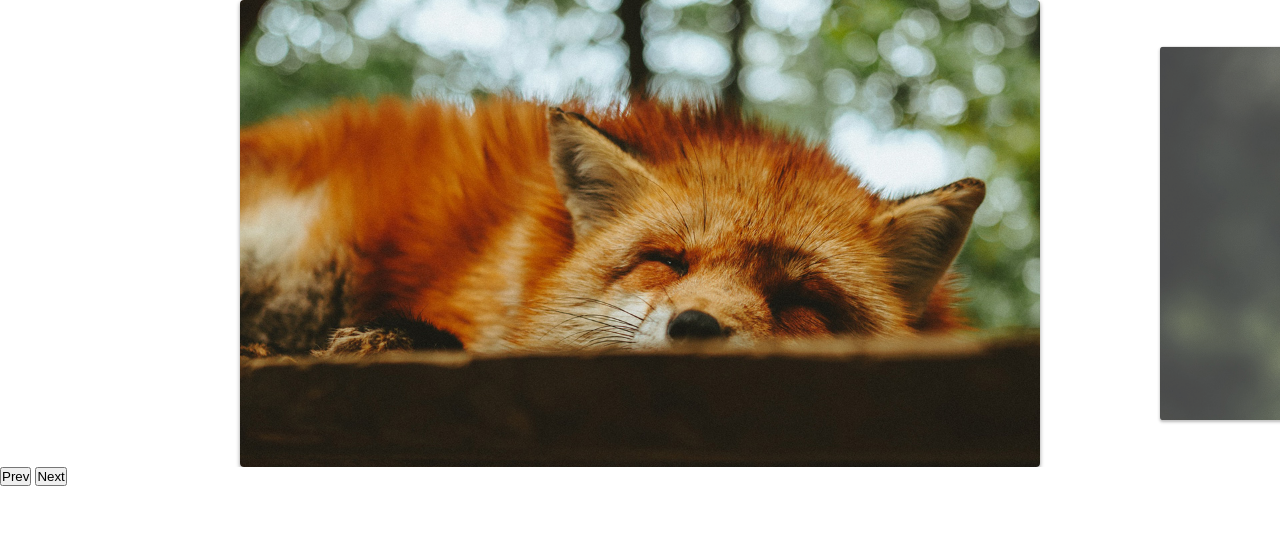
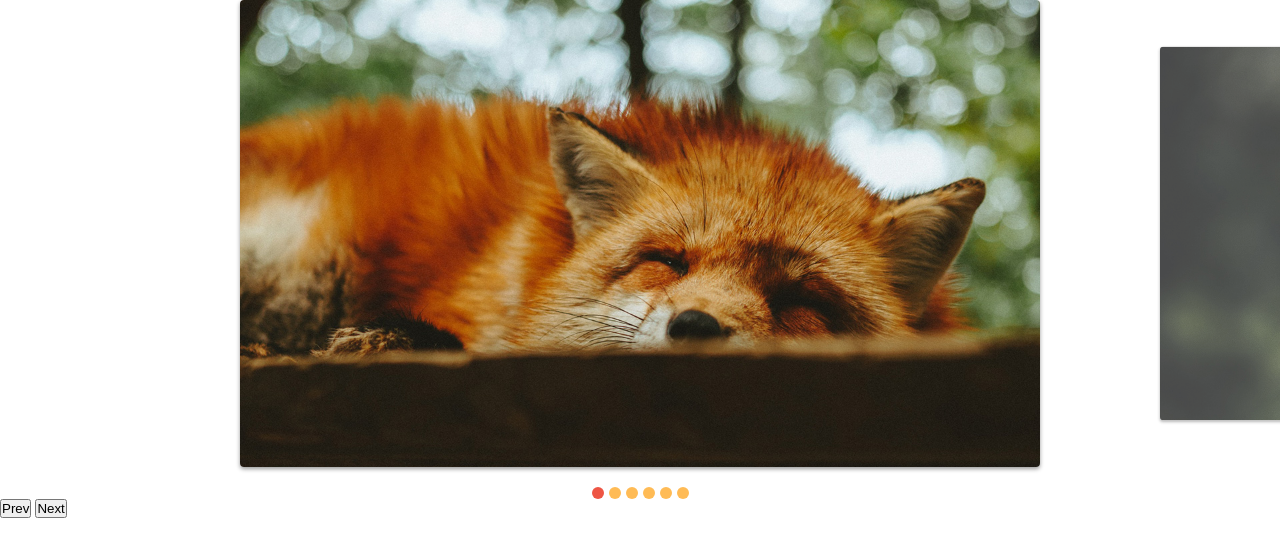
Before and after one commit to YuriSouzaDev/slide, a plain HTML site: page index.html in a window 1280 px wide. Drawn offline with Linux system fonts and the light colour scheme.

Commit message:
adicionado paginacao por slide

```diff
--- a/css/style.css
+++ b/css/style.css
@@ -44,3 +44,26 @@ img {
   opacity: 1;
   transform: scale(1);
 }
+
+[data-control="slide"] {
+  display: flex;
+  justify-content: center;
+  margin-top: 20px;
+  gap: 5px;
+}
+
+[data-control="slide"] li a {
+  display: block;
+  width: 12px;
+  height: 12px;
+  background: #fb5;
+  border-radius: 50%;
+  overflow: hidden;
+  text-indent: -999px;
+  cursor: pointer;
+}
+
+[data-control="slide"] li.active a,
+[data-control="slide"] li a:hover {
+  background: #e54;
+}
--- a/js/script.js
+++ b/js/script.js
@@ -3,4 +3,5 @@ import { SlideNav } from "./slide.js";
 const slide = new SlideNav(".slide", ".slide-wrapper");
 
 slide.init();
+slide.addControl();
 slide.addArrow(".prev", ".next");
--- a/js/slide.js
+++ b/js/slide.js
@@ -1,15 +1,16 @@
 import debounce from "./debounce.js";
 
 export class slide {
-  constructor(slide, wraper) {
+  constructor(slide, wrapper) {
     this.slide = document.querySelector(slide);
-    this.wraper = document.querySelector(wraper);
+    this.wrapper = document.querySelector(wrapper);
     this.dist = {
       finalPosition: 0,
       startX: 0,
       movement: 0,
     };
     this.activeClass = "active";
+    this.changeEvent = new Event("changeEvent");
   }
 
   transition(active) {
@@ -36,7 +37,7 @@ export class slide {
       this.dist.startX = event.changedTouches[0].clientX;
       movetype = "touchmove";
     }
-    this.wraper.addEventListener(movetype, this.onMove);
+    this.wrapper.addEventListener(movetype, this.onMove);
     this.transition(false);
   }
 
@@ -51,7 +52,7 @@ export class slide {
 
   onEnd(event) {
     const moveType = event.type === "mouseup" ? "mousemove" : "touchmove";
-    this.wraper.removeEventListener(moveType, this.onMove);
+    this.wrapper.removeEventListener(moveType, this.onMove);
     this.dist.finalPosition = this.dist.movePosition;
     this.transition(true);
     this.changeSlideOnEnd();
@@ -68,16 +69,16 @@ export class slide {
   }
 
   addSlideEvents() {
-    this.wraper.addEventListener("mousedown", this.onStart);
-    this.wraper.addEventListener("touchstart", this.onStart);
-    this.wraper.addEventListener("mouseup", this.onEnd);
-    this.wraper.addEventListener("touchend", this.onEnd);
+    this.wrapper.addEventListener("mousedown", this.onStart);
+    this.wrapper.addEventListener("touchstart", this.onStart);
+    this.wrapper.addEventListener("mouseup", this.onEnd);
+    this.wrapper.addEventListener("touchend", this.onEnd);
   }
 
   // slide configs
 
   slidePosition(slide) {
-    const margin = (this.wraper.offsetWidth - slide.offsetWidth) / 2;
+    const margin = (this.wrapper.offsetWidth - slide.offsetWidth) / 2;
     return -(slide.offsetLeft - margin);
   }
 
@@ -106,6 +107,7 @@ export class slide {
     this.slideIndexNav(index);
     this.dist.finalPosition = activesSlide.position;
     this.changeActiveClass();
+    this.wrapper.dispatchEvent(this.changeEvent);
   }
 
   // Ative class
@@ -161,6 +163,10 @@ export class slide {
 }
 
 export class SlideNav extends slide {
+  constructor(silde, wrapper) {
+    super(silde, wrapper);
+    this.bindControlEvents();
+  }
   // Cria interacao de botoes de nevegacao
   addArrow(prev, next) {
     this.prevElement = document.querySelector(prev);
@@ -173,4 +179,46 @@ export class SlideNav extends slide {
     this.prevElement.addEventListener("click", this.activePrevSlide);
     this.nextElement.addEventListener("click", this.activeNextSlide);
   }
+
+  createControl() {
+    const control = document.createElement("ul");
+    control.dataset.control = "slide";
+
+    this.slideArray.forEach((item, index) => {
+      control.innerHTML += `<li><a hfref='#slide${index + 1}'>${
+        index + 1
+      }</a></li>`;
+    });
+    this.wrapper.appendChild(control);
+    return control;
+  }
+
+  eventControl(item, index) {
+    item.addEventListener("click", (event) => {
+      event.preventDefault();
+      this.changeSlide(index);
+    });
+    this.wrapper.addEventListener("changeEvent", this.activeControlItem);
+  }
+
+  activeControlItem() {
+    this.controlArray.forEach((item) =>
+      item.classList.remove(this.activeClass)
+    );
+    this.controlArray[this.index.active].classList.add(this.activeClass);
+  }
+
+  addControl(customControl) {
+    this.control =
+      document.querySelector(customControl) || this.createControl();
+    this.controlArray = [...this.control.children];
+
+    this.activeControlItem();
+    this.controlArray.forEach(this.eventControl);
+  }
+
+  bindControlEvents() {
+    this.eventControl = this.eventControl.bind(this);
+    this.activeControlItem = this.activeControlItem.bind(this);
+  }
 }
```
